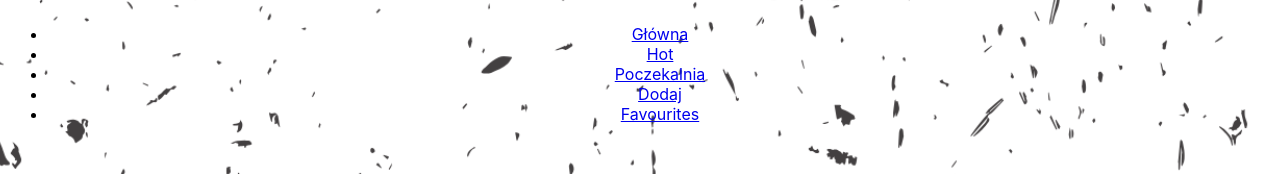
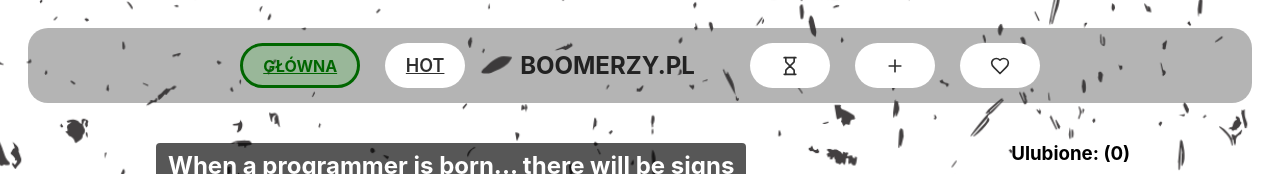
Before and after one commit to Mamiyamatsu/cdv-meme-service, a React (Create React App) app: page / in a window 1280 px wide. Shown: the top 174 px of the page. Built offline with nearby package versions, Linux system fonts and the light colour scheme.

Commit message:
Stylowanie nawigacji + wysrodkowanie strony

```diff
--- a/src/App.css
+++ b/src/App.css
@@ -22,4 +22,9 @@ body {
   background-size: cover;
   background-attachment: fixed;
   min-height: 100vh;
+  margin: 0;
+  display: flex;
+  justify-content: center;
+  padding: 20px;
+  box-sizing: border-box;
 }
--- a/src/Components/Navigation.jsx
+++ b/src/Components/Navigation.jsx
@@ -1,15 +1,19 @@
+import { Heart, Hourglass, Plus } from "lucide-react";
 import { NavLink } from "react-router";
+import "../Styles/Navigation.css";
 
 export function Navigation() {
     return (
-    <nav className='navigation'>
-        <ul>
-            <li><NavLink to="/">Główna</NavLink></li>
-            <li><NavLink to="/hot">Hot</NavLink></li>
-            <li><NavLink to="/poczekalnia">Poczekalnia</NavLink></li>
-            <li><NavLink to="/dodaj">Dodaj</NavLink></li>
-            <li><NavLink to="/favourites">Favourites</NavLink></li>
-        </ul>
+    <nav className='site-nav'>
+        <div className='site-nav-content'>
+            <NavLink to="/" className={({isActive}) => isActive ? 'site-active page-main-active' : 'site-nav-link'}>GŁÓWNA</NavLink>
+            <NavLink to="/hot" className={({isActive}) => isActive ? 'site-active page-hot-active' : 'site-nav-link'}>HOT</NavLink>
+            <div className="site-portal-name">BOOMERZY.PL</div>
+            <NavLink to="/poczekalnia" className={({isActive}) => isActive ? 'site-active page-waiting-active' : 'site-nav-link'}><Hourglass size={20} /></NavLink>
+            <NavLink to="/dodaj" className={({isActive}) => isActive ? 'site-active page-add-active' : 'site-nav-link'}><Plus size={20} /></NavLink>
+            <NavLink to="/favourites" className={({isActive}) => isActive ? 'site-active page-fav-active' : 'site-nav-link'}><Heart size={20} /></NavLink>
+
+        </div>
     </nav>
     );
 }
--- /dev/null
+++ b/src/Styles/Navigation.css
@@ -0,0 +1,96 @@
+.site-nav {
+    width: 100%;
+    background-color: rgba(48, 48, 48, 0.36);
+    padding: 15px 0;
+    border-radius: 20px;
+}
+
+.site-nav-content {
+    display: flex;
+    justify-content: center;
+    align-items: center;
+    gap: 25px;
+    margin: 0 auto;
+    padding: 0 20px;
+    max-width: 1200px;
+}
+
+.site-nav-link {
+    display: inline-flex;
+    align-items: center;
+    justify-content: center;
+    color: #2f2f2f;
+    font-weight: 600;
+    font-size: 18px;
+    padding: 10px 20px;
+    border-radius: 50px;
+    min-width: 80px;
+    height: 45px;
+    box-sizing: border-box;
+    background-color: white;
+    transition: 0.2s;
+}
+
+.site-portal-name {
+    font-size: 30px;
+    font-weight: bold;
+    margin: 0 30px;
+    color: #262626;
+    flex-shrink: 0;
+}
+
+.site-active {
+    font-weight: 700;
+    border-width: 4px;
+    padding: 10px 20px;
+    border-radius: 50px;
+    min-width: 80px;
+    height: 45px;
+    box-sizing: border-box;
+    border: 3px solid;
+    background-color: white;
+    transition: 0.2s;
+}
+
+.page-main-active {
+    color: #006600;
+    border-color: #006600;
+    background-color: rgba(0, 200, 0, 0.15);
+}
+
+.page-hot-active {
+    color: #cc0000;
+    border-color: #cc0000;
+    background-color: rgba(255, 0, 0, 0.15);
+}
+
+.page-waiting-active {
+    color: #d38f08;
+    border-color: #d38f08;
+    background-color: rgba(255, 200, 0, 0.15);
+}
+
+.page-add-active {
+    color: #0000cc;
+    border-color: #0000cc;
+    background-color: rgba(0, 100, 255, 0.15);
+}
+
+.page-fav-active {
+    color: #cc0066;
+    border-color: #cc0066;
+    background-color: rgba(255, 0, 150, 0.15);
+}
+
+.site-nav-link:hover {
+    transform: translateY(-2px);
+    box-shadow: 0 4px 8px rgba(0,0,0,0.2);
+}
+
+.site-portal-name {
+    font-size: 24px;
+    font-weight: bold;
+    margin: 0 30px;
+    color: #222;
+    flex-shrink: 0;
+}
```
